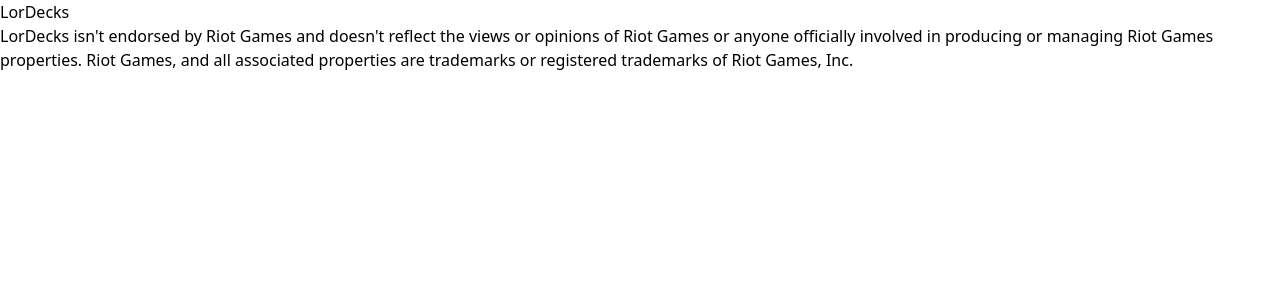
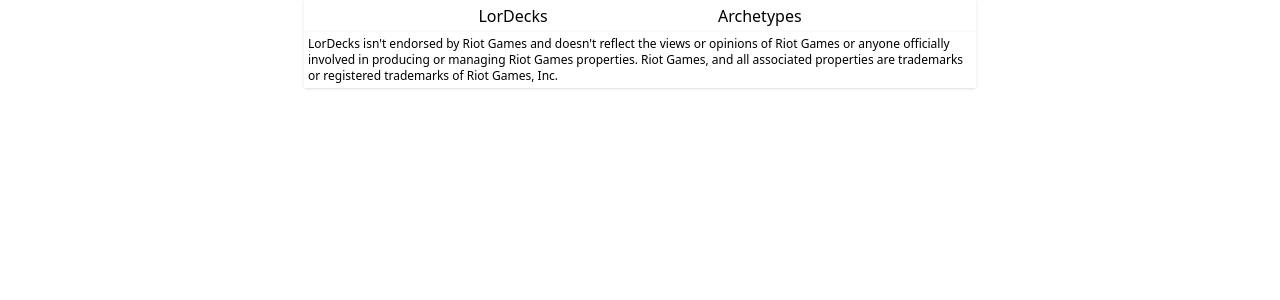
Before and after one commit to alponet/lordecks-fe, an Angular app: page / in a window 1280 px wide. Shown: the top 300 px of the page. Built offline with nearby package versions, Linux system fonts and the light colour scheme.

Commit message:
basic styling (and winrate)

```diff
--- a/src/app/app.component.html
+++ b/src/app/app.component.html
@@ -1,5 +1,8 @@
-<header>
-  <h1>LorDecks</h1>
+<header class="block top-0 bg-white shadow p-1 w-full max-w-2xl mx-auto">
+  <ul class="flex justify-evenly">
+    <li class="hover:bg-yellow-50"><a routerLink="/">LorDecks</a></li>
+    <li class="hover:bg-yellow-50"><a routerLink="archetypes">Archetypes</a></li>
+  </ul>
 </header>
 <router-outlet></router-outlet>
-<footer>LorDecks isn't endorsed by Riot Games and doesn't reflect the views or opinions of Riot Games or anyone officially involved in producing or managing Riot Games properties. Riot Games, and all associated properties are trademarks or registered trademarks of Riot Games, Inc.</footer>
+<footer class="block bottom-0 bg-white shadow p-1 w-full text-xs max-w-2xl mx-auto">LorDecks isn't endorsed by Riot Games and doesn't reflect the views or opinions of Riot Games or anyone officially involved in producing or managing Riot Games properties. Riot Games, and all associated properties are trademarks or registered trademarks of Riot Games, Inc.</footer>
--- a/src/app/pages/archetypes/archetypes.component.html
+++ b/src/app/pages/archetypes/archetypes.component.html
@@ -1,4 +1,7 @@
-<h2>Archetypes</h2>
-<div *ngFor="let archetype of archetypes">
-  {{ archetype.names.toString() }}: {{ archetype.count }}
+<div class="p-2 overflow-y-scroll block h-full max-w-2xl mx-auto">
+  <div *ngFor="let archetype of archetypes" class="flex">
+    <div class="basis-1/2 grow-1">{{ archetype.names.toString() }}</div>
+    <div class="basis-1/4 text-right">{{ (archetype.wins / archetype.count) * 100 | number: '1.1-1' }}</div>
+    <div class="basis-1/4 grow-1 text-right">{{ archetype.count }}</div>
+  </div>
 </div>
```
